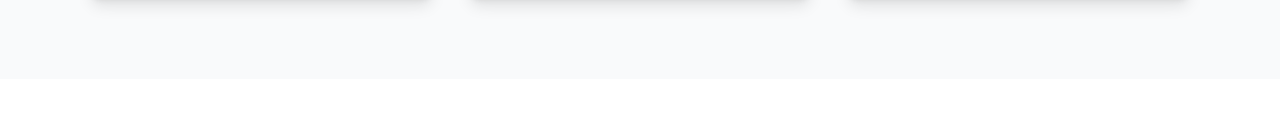
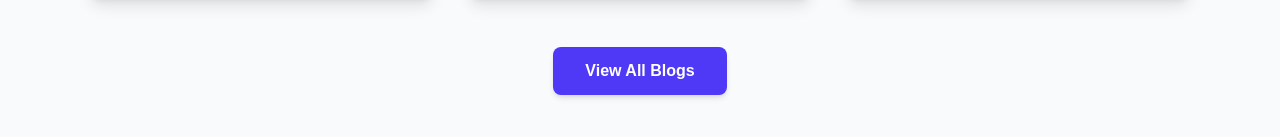
Before and after one commit to YasithaShyamantha1/AI-Enhanced-Blog-Platform, a Next.js app: page / in a window 1280 px wide. Shown: the part 973-1110 px from the top of the page. Before the commit the page ends 1052 px from the top, so only its background shows below. Built offline with nearby package versions, Linux system fonts and the light colour scheme.

Commit message:
create links

```diff
--- a/src/app/page.tsx
+++ b/src/app/page.tsx
@@ -1,6 +1,7 @@
 "use client";
 
 import { motion } from "framer-motion";
+import Link from "next/link";
 
 interface Post {
   id: string;
@@ -56,6 +57,9 @@ export default function Home() {
           Harness the power of AI to generate summaries, titles, and SEO
           suggestions for your blog posts. Say goodbye to writer’s block!
         </motion.p>
+
+        {/* Get Started -> Goes to Create Blog */}
+        <Link href="/createArticle">
           <motion.button
             className="mt-8 px-8 py-3 bg-white text-indigo-600 font-semibold rounded-lg shadow-lg hover:bg-gray-100 transition"
             whileHover={{ scale: 1.05 }}
@@ -63,6 +67,7 @@ export default function Home() {
           >
             Get Started
           </motion.button>
+        </Link>
       </section>
 
       {/* Featured Posts */}
@@ -79,6 +84,7 @@ export default function Home() {
               animate={{ opacity: 1, y: 0 }}
               transition={{ delay: index * 0.2, duration: 0.6 }}
             >
+              <Link href={`/blogs/${post.slug}`}>
                 {post.coverImage && (
                   <img
                     src={post.coverImage}
@@ -95,8 +101,22 @@ export default function Home() {
                     Read More →
                   </span>
                 </div>
+              </Link>
             </motion.div>
           ))}
+        </div>
+
+        {/* View All Blogs Button */}
+        <div className="text-center mt-12">
+          <Link href="/blog">
+            <motion.button
+              className="px-8 py-3 bg-indigo-600 text-white font-semibold rounded-lg shadow-md hover:bg-indigo-700 transition"
+              whileHover={{ scale: 1.05 }}
+              whileTap={{ scale: 0.95 }}
+            >
+              View All Blogs
+            </motion.button>
+          </Link>
         </div>
       </section>
     </div>
```
Lines whose indentation alone changed are shown as unchanged.
